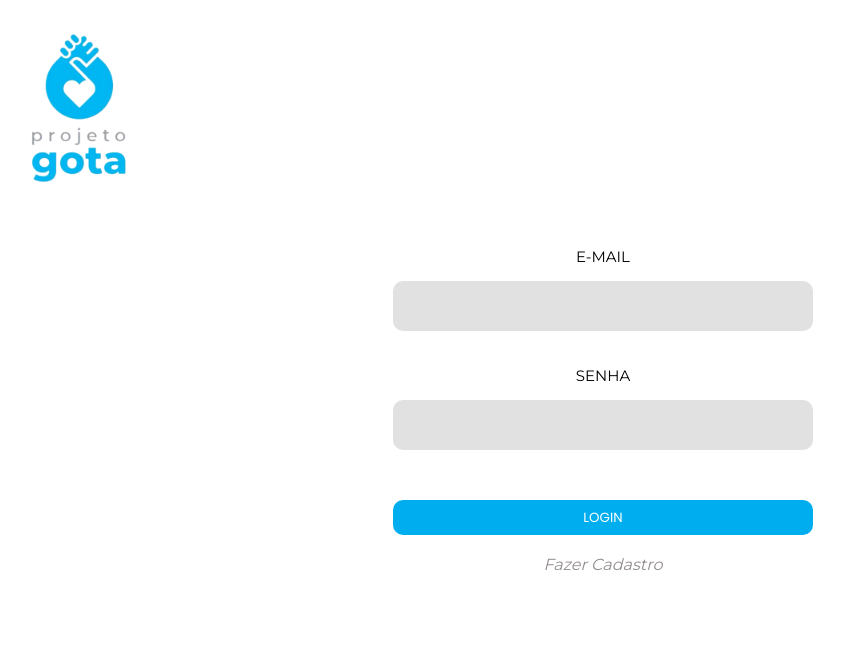
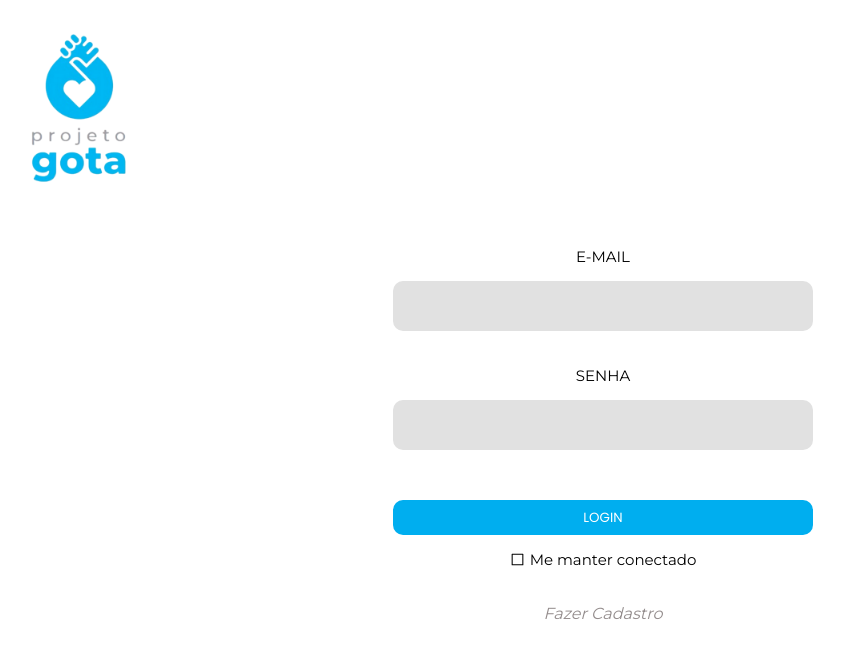
Before and after one commit to MuriEdu/Gota, a React (Create React App) app: page /login in a window 1280 px wide. Shown: the top 658 px of the page, without its empty margins (37-881 px from the left). Built offline with nearby package versions, Linux system fonts and the light colour scheme.

Commit message:
Keep connected feature add

```diff
--- a/src/Pages/ControlPanel/index.js
+++ b/src/Pages/ControlPanel/index.js
@@ -10,7 +10,13 @@ function ControlPanel() {
   const key = "SsRw8Om4XzVsaxUZPY_AmBWAqc8NzE68KvvfCsoNG4c";
 
   useEffect(() => {
-    const user = JSON.parse(window.sessionStorage.getItem("@TOKEN-key"));
+    const keepOption = window.localStorage.getItem("@KEEP");
+    let user = JSON.parse(window.sessionStorage.getItem("@TOKEN-key"));
+
+    if (keepOption === "true") {
+      const getUser = JSON.parse(window.localStorage.getItem("@TOKEN-key"));
+      user = getUser;
+    }
 
     if (user === null) {
       navigate("/login");
@@ -151,8 +157,9 @@ function ControlPanel() {
           <button
             className="logout"
             onClick={() => {
-              sessionStorage.removeItem("@TOKEN-key");
-              window.location.reload(true);
+              window.sessionStorage.clear();
+              window.localStorage.clear();
+              navigate("/login");
             }}
           >
             <HiOutlineLogout className="logoutIcon" />
--- a/src/Pages/EditDonation/index.js
+++ b/src/Pages/EditDonation/index.js
@@ -10,7 +10,13 @@ function EditDonation() {
   // config
 
   useEffect(() => {
-    const user = JSON.parse(window.sessionStorage.getItem("@TOKEN-key"));
+    const keepOption = window.localStorage.getItem("@KEEP");
+    let user = JSON.parse(window.sessionStorage.getItem("@TOKEN-key"));
+
+    if (keepOption === "true") {
+      const getUser = JSON.parse(window.localStorage.getItem("@TOKEN-key"));
+      user = getUser;
+    }
 
     if (user === null) {
       navigate("/login");
--- a/src/Pages/Login/index.js
+++ b/src/Pages/Login/index.js
@@ -3,6 +3,7 @@ import Logo from "../../assets/Logo.transparente.png";
 import "./style.css";
 import { getAuth, signInWithEmailAndPassword } from "firebase/auth";
 import { Link, useNavigate } from "react-router-dom";
+import { AiOutlineBorder, AiOutlineCheckSquare } from "react-icons/ai";
 
 function Login() {
   const [user, setUser] = useState(null);
@@ -11,6 +12,9 @@ function Login() {
   const [img, setImg] = useState(null);
   const [emailClass, setEmailClass] = useState("formP");
   const [passClass, setPassClass] = useState("formP");
+  const [keepBoxClass, setKeepBoxClass] = useState("keepBoxClass");
+  const [keepBoxCheckClass, setKeepBoxCheckClass] = useState("none");
+  const [keepOption, setKeepOption] = useState(false);
 
   const auth = getAuth();
   const navigate = useNavigate();
@@ -53,10 +57,18 @@ function Login() {
             signInWithEmailAndPassword(auth, userEmail, userPassword)
               .then((userCredential) => {
                 setUser(userCredential.user);
-                window.sessionStorage.setItem(
-                  "@TOKEN-key",
-                  JSON.stringify(userCredential.user)
-                );
+                if (keepOption === true) {
+                  window.localStorage.setItem("@KEEP", "true");
+                  window.localStorage.setItem(
+                    "@TOKEN-key",
+                    JSON.stringify(userCredential.user)
+                  );
+                } else {
+                  window.sessionStorage.setItem(
+                    "@TOKEN-key",
+                    JSON.stringify(userCredential.user)
+                  );
+                }
                 navigate("/painel");
               })
               .catch((err) => {
@@ -81,6 +93,18 @@ function Login() {
         >
           LOGIN
         </button>
+        <div
+          className="keepConnectedDiv"
+          onClick={() => {
+            setKeepBoxClass(keepBoxCheckClass);
+            setKeepBoxCheckClass(keepBoxClass);
+            setKeepOption(!keepOption);
+          }}
+        >
+          <AiOutlineBorder className={keepBoxClass} />
+          <AiOutlineCheckSquare className={keepBoxCheckClass} />
+          <p className="keepConnectedText">Me manter conectado</p>
+        </div>
         <Link to={"/signup"} className="signinBTN">
           Fazer Cadastro
         </Link>
--- a/src/Pages/Login/style.css
+++ b/src/Pages/Login/style.css
@@ -12,6 +12,7 @@
   text-align: center;
   display: flex;
   flex-direction: column;
+  align-items: center;
 }
 
 input {
@@ -71,6 +72,28 @@ input {
 .signinBTN:hover {
   color: #575757;
 }
+.keepConnectedDiv {
+  width: min-content;
+  display: flex;
+  justify-content: center;
+  align-items: center;
+  font-family: "Montserrat", sans-serif;
+  font-size: 15px;
+  gap: 5px;
+  cursor: pointer;
+}
+.keepConnectedDiv:hover {
+  color: #0378a3;
+  transition: 0.3s;
+}
+
+.keepConnectedDiv:active {
+  color: #67d7ff;
+}
+
+.keepConnectedText {
+  width: max-content;
+}
 
 @media only screen and (max-width: 450px) {
   .logo {
--- a/src/Pages/NewDonation/index.js
+++ b/src/Pages/NewDonation/index.js
@@ -7,7 +7,13 @@ import { addData } from "../../firebase";
 
 function NewDonation() {
   useEffect(() => {
-    const user = JSON.parse(window.sessionStorage.getItem("@TOKEN-key"));
+    const keepOption = window.localStorage.getItem("@KEEP");
+    let user = JSON.parse(window.sessionStorage.getItem("@TOKEN-key"));
+
+    if (keepOption === "true") {
+      const getUser = JSON.parse(window.localStorage.getItem("@TOKEN-key"));
+      user = getUser;
+    }
 
     if (user === null) {
       navigate("/login");
```
